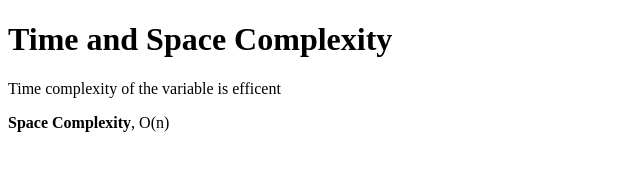
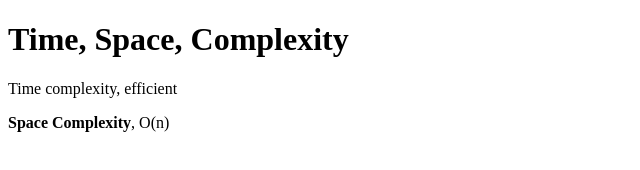
Before and after one commit to acciojob/time-and-space-complexity-vaibhav163, a website: page main.html in a window 1280 px wide. Shown: the whole page, without its empty margins (0-640 px from the left). Drawn offline with Linux system fonts and the light colour scheme.

Commit message:
created a submission

```diff
--- a/main.html
+++ b/main.html
@@ -10,8 +10,8 @@
 	<!-- the entire body must be written by student -->
     <script type="text/javascript" src="./script.js">
 </script>
-<h1>Time and Space Complexity</h1>
-	<p>Time complexity of the variable is efficent </p>
+<h1>Time, Space, Complexity</h1>
+	<p>Time complexity, efficient</p>
 	<p><b>Space Complexity</b>, O(n) </p>
 </body>
 
```
